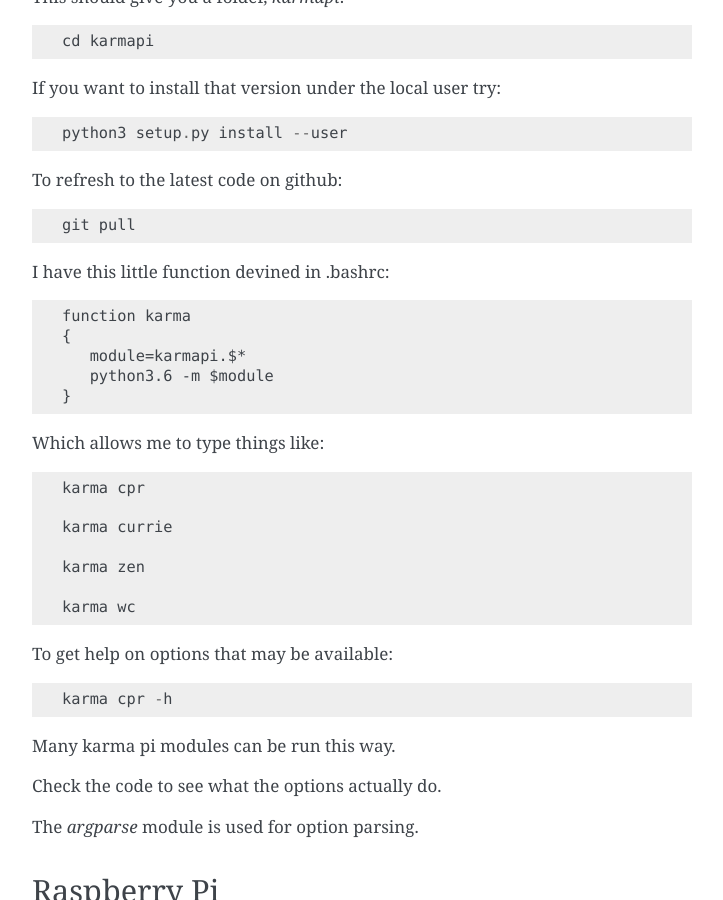
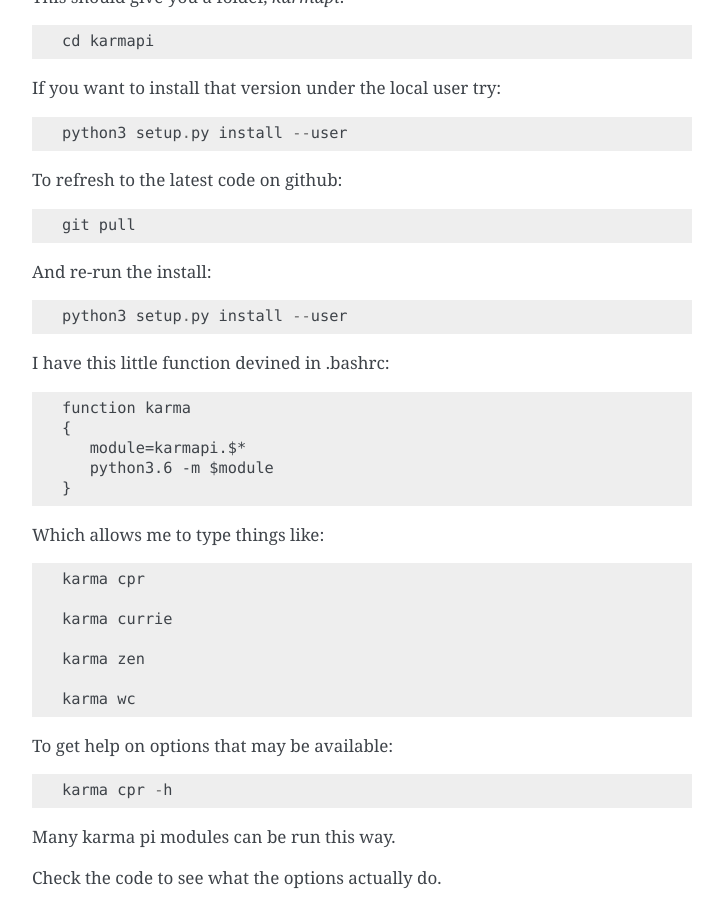
Before and after one commit to openbermuda/karmapi, a Sphinx documentation site: the page built from docs/install.rst, in a window 1280 px wide and 900 px high, scrolled down 10006 px. Shown: the whole window, without its empty margins (388-1111 px from the left). Built offline with Sphinx 7.4.7, drawn with Linux system fonts in a browser that asks for light colours; formulas are drawn with MathJax 3; pages that are not in the unit, such as notebooks, are missing from menus.

Commit message:
bump version and add note to install.rst

```diff
--- a/docs/install.rst
+++ b/docs/install.rst
@@ -506,6 +506,10 @@
 
   git pull
 
+And re-run the install::
+
+  python3 setup.py install --user
+
 I have this little function devined in .bashrc::
 
   function karma
--- a/setup.py
+++ b/setup.py
@@ -2,7 +2,7 @@
 from codecs import open
 from os import path
 
-__version__ = '0.9.3.1'
+__version__ = '0.9.3.1.4'
 
 here = path.abspath(path.dirname(__file__))
 
```
